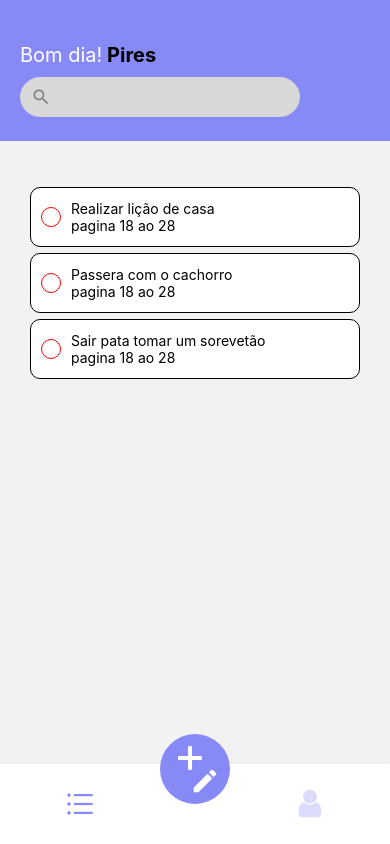
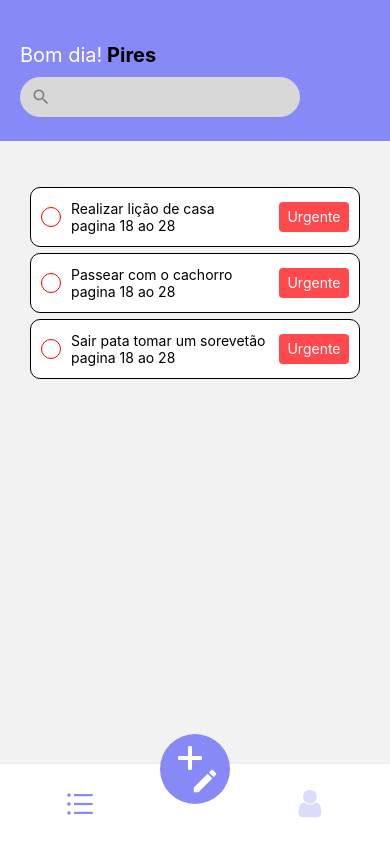
Before and after one commit to brilhante-hub/ReactNative-App, a React Native app: screen /BottomRoutes in a window 390 px wide. Built offline with nearby package versions, Linux system fonts and the light colour scheme.

Commit message:
Criando cards e flag, para status dos próprios cards

```diff
--- /dev/null
+++ b/src/components/Flag/index.tsx
@@ -0,0 +1,17 @@
+import React from "react";
+import { TouchableOpacity, View, Text } from "react-native";
+import { style } from "./style";
+
+type Props = {
+    caption: string,
+    color: string
+}
+
+export function Flag({...rest}: Props) {
+    return (
+        <TouchableOpacity style={[style.container, {backgroundColor:rest?.color}]}>
+            <Text style={{color: '#FFF'}}>{rest.caption}</Text>
+
+        </TouchableOpacity>
+    )
+}
--- /dev/null
+++ b/src/components/Flag/style.ts
@@ -0,0 +1,13 @@
+import { StyleSheet } from "react-native";
+import { themas } from "../../global/themes";
+
+export const style = StyleSheet.create({
+  container: {
+    width: 70,
+    height: 30,
+    alignItems: 'center',
+    justifyContent: 'center',
+    backgroundColor: themas.colors.red,
+    borderRadius: 4
+  }
+})
--- a/src/global/themes.tsx
+++ b/src/global/themes.tsx
@@ -4,6 +4,8 @@
         secondary: '#ffffff',
         lightGray: '#d7d8d7',
         gray: 'gray',
-        bgScreen: '#f1f7fa'
+        bgScreen: '#f1f7fa',
+        red: '#FF494C',
+        blueLight: '#87CEF6'
     }
 }
--- a/src/pages/list/index.tsx
+++ b/src/pages/list/index.tsx
@@ -4,6 +4,8 @@
 import { Input } from "../../components/input";
 import { MaterialIcons } from '@expo/vector-icons';
 import { Ball } from "../../components/Ball";
+import { Flag } from "../../components/Flag";
+import { themas } from "../../global/themes";
 
 
 type PropCard = {
@@ -22,7 +24,7 @@
 
     {
         item: 1,
-        title: 'Passera com o cachorro',
+        title: 'Passear com o cachorro',
         description: 'pagina 18 ao 28',
         flag: 'urgente'
     },
@@ -39,18 +41,16 @@
     const renderCard = (item: PropCard) => {
         return (
             <TouchableOpacity style={style.card}>
-                <View style={style.rowCard}></View>
-                <View style={style.rowCardLeft}>
-                    <Ball color="red" />
-                    <View>
-                        <Text>{item.title}</Text>
-                        <Text>{item.description}</Text>
+                <View style={style.rowCard}>
+                    <View style={style.rowCardLeft}>
+                        <Ball color="red" />
+                        <View>
+                            <Text>{item.title}</Text>
+                            <Text>{item.description}</Text>
+                        </View>
                     </View>
-
-                    {/* <Flag> */}
-
+                    <Flag caption="Urgente" color={themas.colors.red} />
                 </View>
-
             </TouchableOpacity>
         )
     }
```
